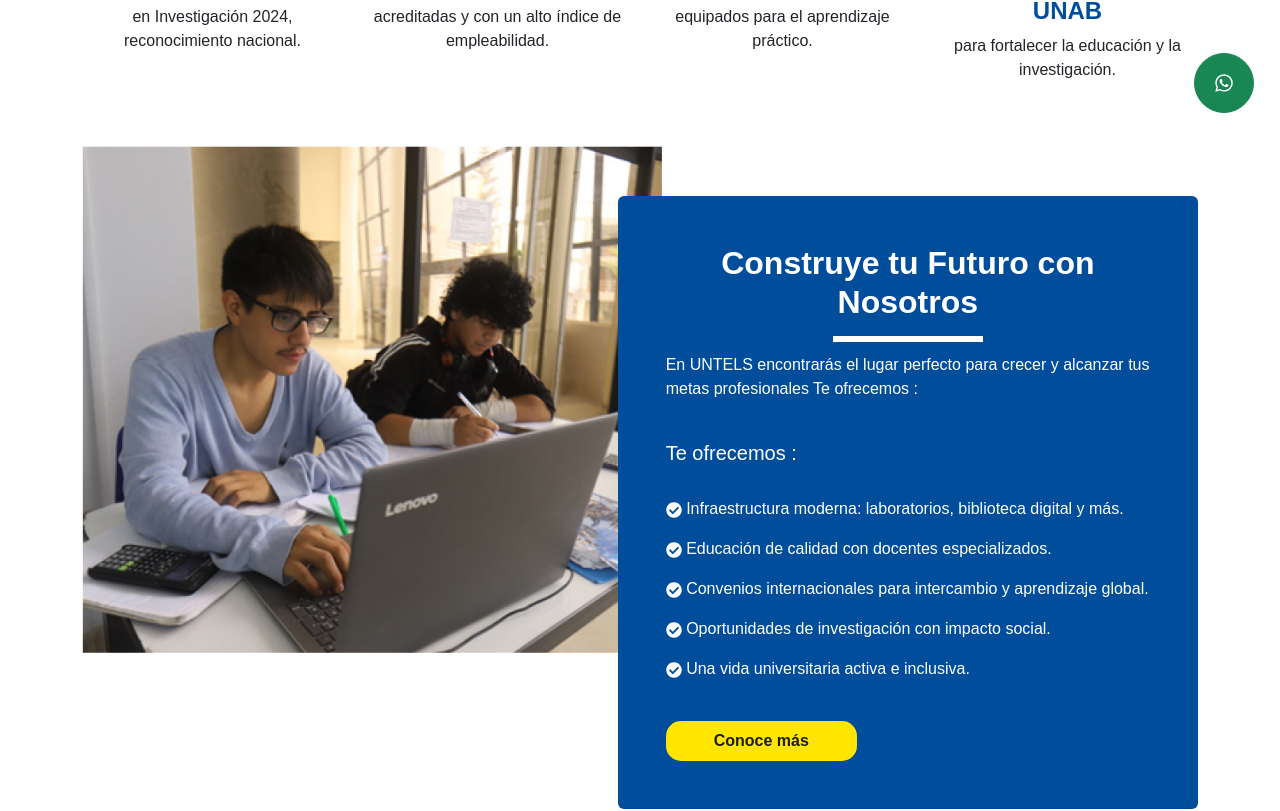
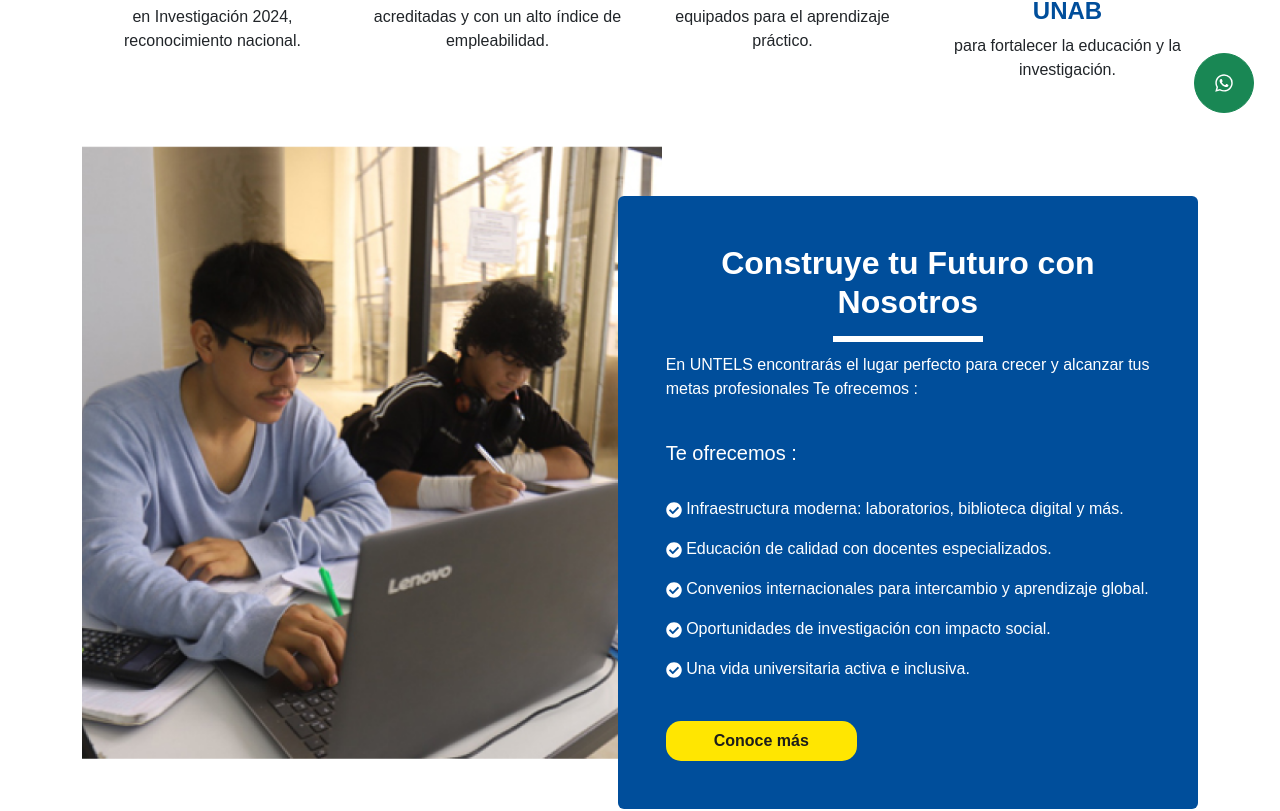
Before and after one commit to SergioCallanPerez/UntelsWebFrontend, a React (Vite) app: page /campus in a window 1280 px wide. Shown: the part 671-1482 px from the top of the page. Built offline with nearby package versions, Linux system fonts and the light colour scheme; a web font is replaced by a local one.

Commit message:
Enhance benefits image styling for better responsiveness

```diff
--- a/src/main/styles/benefits.css
+++ b/src/main/styles/benefits.css
@@ -4,6 +4,8 @@
 
 .benefits-img {
   position: absolute;
+  height: 100%;
+  object-fit: cover;
   top: -50px;
   width: 52%;
 }
```
